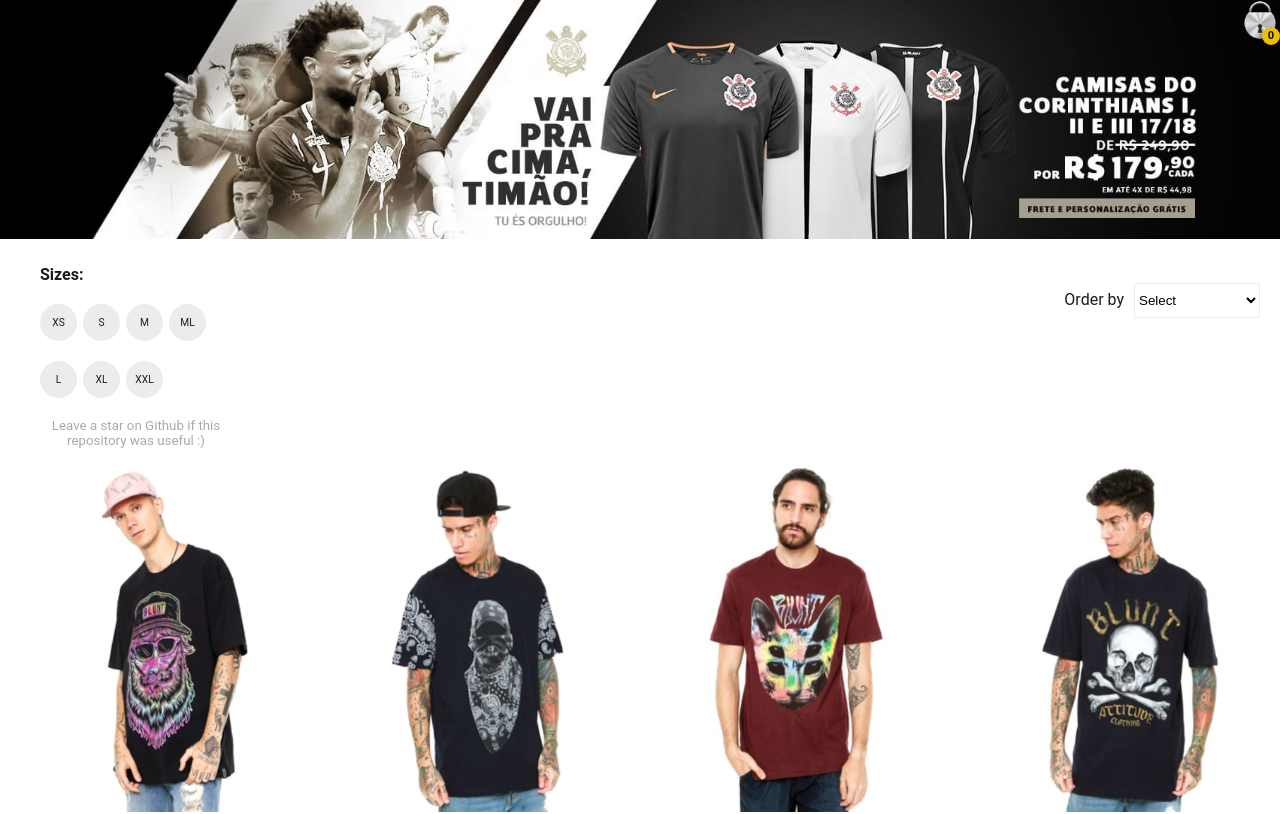
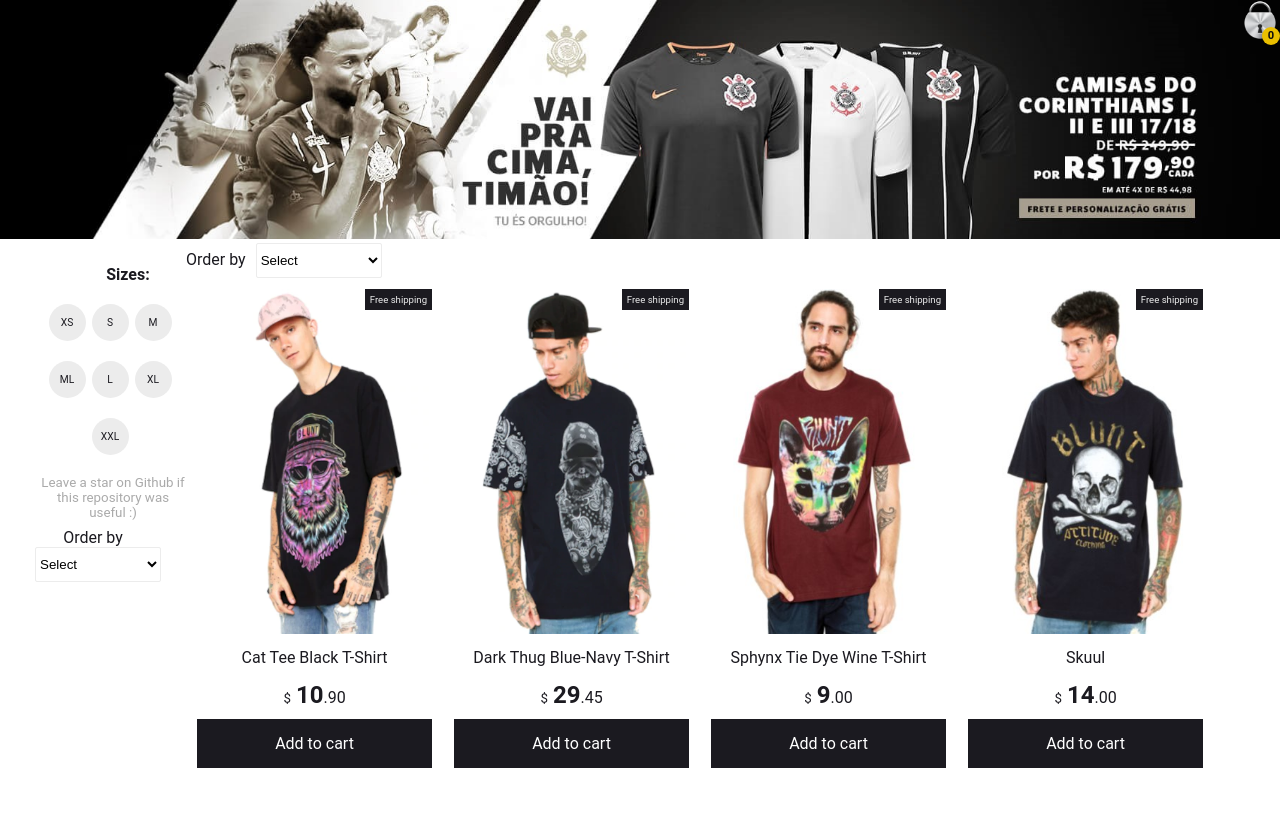
Before and after one commit to Azmadeu/react-shopping-cart, a React (Create React App) app: page / in a window 1280 px wide. Shown: the top 814 px of the page. Built offline with nearby package versions, Linux system fonts and the light colour scheme.

Commit message:
refactored code with Flexbox

```diff
--- a/src/App.css
+++ b/src/App.css
@@ -2,12 +2,11 @@
   display: block;
   margin: 0;
   color: #1b1a20;
-  font-family: Roboto, sans-serif;
+  font-family: 'Roboto', 'sans-serif';
 }
 
 h1 {
   margin-top: 2px;
-  margin-bottom: 20px;
   font-size: 1em;
   font-weight: bold;
 }
@@ -58,6 +57,11 @@
 
 small {
   font-size: smaller;
+}
+
+.filter-bar h1 {
+  margin-left: 30px;
+  margin-top: 40px;
 }
 
 .banner {
@@ -195,14 +199,10 @@
 }
 
 .content .footer {
-  width: 100%;
   box-sizing: border-box;
   padding: 5%;
   box-shadow: 0 -0.5em 1em rgba(0, 0, 0, .3);
   color: #5b5a5e;
-  font-size: 12px;
-  vertical-align: middle;
-  display: inline-block;
 }
 
 .content .footer .sub {
@@ -260,7 +260,8 @@
 }
 
 .container {
-  float: left;
+  display: flex;
+  flex-wrap: wrap;
 }
 
 .inline {
@@ -275,8 +276,8 @@
 }
 
 .cart {
-  float: left;
-  width: 25%;
+  display: flex;
+  flex-direction: column;
   position: relative;
   text-align: center;
   box-sizing: border-box;
@@ -285,14 +286,14 @@
   border: 1px solid transparent;
 }
 
-.container .cart .title {
-  position: relative;
-  padding: 0 5px;
-  height: 45px;
+.cart:hover {
+  border: 1px solid #ededed;
 }
 
-.container .cart .price {
-  height: 60px;
+.container .cart .title {
+  padding: 14px 0px;
+  display: flex;
+  justify-content: center;
 }
 
 .container .cart .price .installment {
@@ -314,10 +315,8 @@
 }
 
 .filter {
-  float: left;
   margin-left: 40px;
   margin-top: 20px;
-  width: 15%;
 }
 
 .filter .title {
@@ -347,8 +346,17 @@
   margin-bottom: 10px;
 }
 
-.container .products-found {
-  margin: 16px;
+.column .header {
+  display: flex;
+  justify-content: space-between;
+  align-items: center;
+  margin: 30px 50px;
+}
+
+.products-found {
+  display: flex;
+  justify-content: flex-start;
+  align-items: center;
 }
 
 .checkmark {
@@ -367,15 +375,20 @@
   border: 1px solid transparent;
 }
 
+.cart .free-shipping {
+  position: absolute;
+  color: #ececec;
+  top: 10px;
+  right: 10px;
+  padding: 5px;
+  font-size: .6em;
+  background-color: #1b1a20;
+  cursor: default;
+}
+
 .cart img {
   width: 235px;
   height: 345px;
-}
-
-.sort {
-  float: right;
-  margin-top: 40px;
-  margin-right: 20px;
 }
 
 .sort select {
@@ -507,6 +520,7 @@
 }
 
 .star-container small {
+
   color: #aaa;
   margin-bottom: 8px;
   display: inline-block;
@@ -528,3 +542,19 @@
 .minus img {
 
 }
+
+.column {
+  display: flex;
+  flex-direction: column;
+}
+
+.main {
+  display: flex;
+  justify-content: space-between;
+}
+
+.filter-bar {
+  display: flex;
+  flex-direction: column;
+  text-align: center;
+}
--- a/src/App.js
+++ b/src/App.js
@@ -6,21 +6,30 @@
 import ControlledPanel from './Containers/TogglePanelContainer';
 import FilterBar from './Containers/FilterBarContainer';
 import banner from './asserts/img/banner.jpg'
+import Sort from './Components/OrderBy'
 import './App.css';
 
 class App extends Component {
   render() {
     return (
       <Provider store={store}>
-        <div className="App">
+        <div
+          className="App"
+        >
           <img
             className="banner"
             src={banner}
             alt="banner"
           />
-          <div className="main">
+          <div
+            className="main"
+            id="container"
+          >
             <FilterBar/>
-            <CartsList Carts={Carts}/>
+            <div className="column">
+              <Sort Carts={Carts}/>
+              <CartsList />
+            </div>
           </div>
           <ControlledPanel/>
         </div>
@@ -30,11 +39,3 @@
 }
 
 export default App;
-
-// <div className="header">
-//   <small className="products-found">
-// <span>
-// "{Carts.length}" Product(s) found.
-// </span>
-//   </small>
-// </div>
--- a/src/Components/CartsList/index.js
+++ b/src/Components/CartsList/index.js
@@ -1,21 +1,25 @@
 import React, {Component} from 'react';
+class Carts extends Component {
 
-class Carts extends Component {
   handleClick = (event) => {
     this.props.addCart(event.target.id);
     this.props.openPanel();
   };
-
   render() {
     const carts = this.props.Products[0];
     return (
-      <div className="container">
+      <div
+        className="container"
+      >
         {
           carts.map(cart => (
               <div
                 className="cart"
                 key={cart.model}
               >
+                <div className="free-shipping">
+                  Free shipping
+                </div>
                 <img
                   src={cart.photo}
                   alt="model"
@@ -29,11 +33,17 @@
                       {cart.currency}
                     </small>
                     <b>
-                      {cart.price.dollars + cart.price.cents}
+                      {cart.price.dollars}
                     </b>
+                    <span>
+                      {cart.price.cents}
+                      </span>
                   </div>
                   <div className="installment">
-                    {cart.installment}
+                    {cart.installment.num}
+                    <span style={{fontWeight: 'bold'}}>
+                      {cart.installment.price}
+                    </span>
                   </div>
                 </div>
                 <div
--- a/src/Components/TogglePanel/index.js
+++ b/src/Components/TogglePanel/index.js
@@ -3,6 +3,20 @@
 class Panel extends Component {
   state = {
     onMouse: false
+  };
+
+  componentDidMount() {
+    document.getElementById('container').addEventListener('mousedown', this.handleClickOutside);
+  }
+
+  componentWillUnmount() {
+    document.getElementById('container').removeEventListener('mousedown', this.handleClickOutside);
+  }
+
+  handleClickOutside = (event) => {
+    if (event.target.className !== "btn") {
+      this.props.closePanel();
+    }
   };
 
   handleClick = (event) => {
@@ -30,10 +44,13 @@
       Basket
     } = this.props;
     return (
-      <div className={PanelsVisibility ? "control-cart open" : "control-cart closed"}>
+      <div
+        className={PanelsVisibility ? "control-cart open" : "control-cart closed"}
+        id="ignore"
+      >
         <div
           className={PanelsVisibility ? "bag-open" : "bag-closed"}
-          onClick={this.props.isOpen}
+          onClick={this.props.togglePanel}
         >
           {
             PanelsVisibility ?
```
Also changed, not shown: src/Reducers/CountProducts.js (added).
